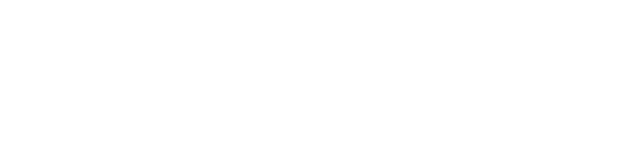
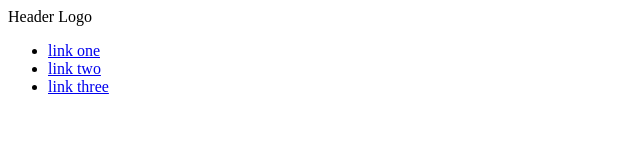
Before and after one commit to cwilliams0926/landing-page, a plain HTML site: page index.html in a window 1280 px wide. Shown: the whole page, without its empty margins (0-640 px from the left). Drawn offline with Linux system fonts and the light colour scheme.

Commit message:
Create html for hero section

```diff
--- a/index.html
+++ b/index.html
@@ -6,5 +6,13 @@
         <link rel="stylesheet" href="styles.css">
     </head>
     <body>
+        <div class="hero">
+            <div class="header">Header Logo</div>
+            <ul class="links">
+                <li><a href="#">link one</a></li>
+                <li><a href="#">link two</a></li>
+                <li><a href="#">link three</a></li>
+            </ul>
+        </div>
     </body>
 </html>
```
